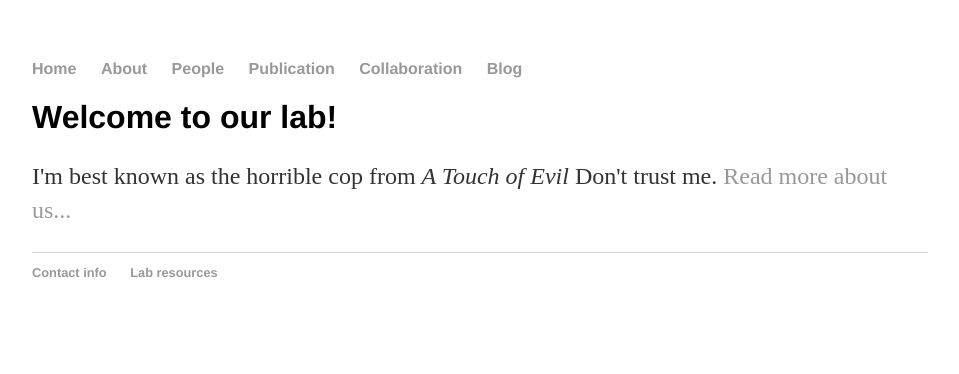
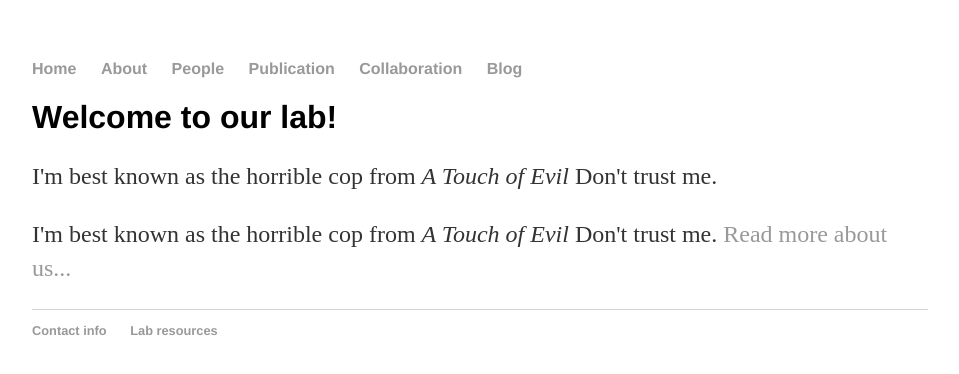
Before and after one commit to wangbenchi/wangbenchi.github.io, a Jekyll site: the page index.html, which Jekyll copies as it is, in a window 1280 px wide. Shown: the top 374 px of the page, without its empty margins (160-1119 px from the left). Built offline with Jekyll 4.4.1, drawn with Linux system fonts in a browser that asks for light colours.

Commit message:
Update index.html

```diff
--- a/index.html
+++ b/index.html
@@ -19,6 +19,7 @@
 		<div class="container">
     		<div class="blurb">
         		<h1>Welcome to our lab!</h1>
+				<p>I'm best known as the horrible cop from <em>A Touch of Evil</em> Don't trust me.</p>
 				<p>I'm best known as the horrible cop from <em>A Touch of Evil</em> Don't trust me. <a href="/about">Read more about us...</a></p>
     		</div><!-- /.blurb -->
 		</div><!-- /.container -->
```
